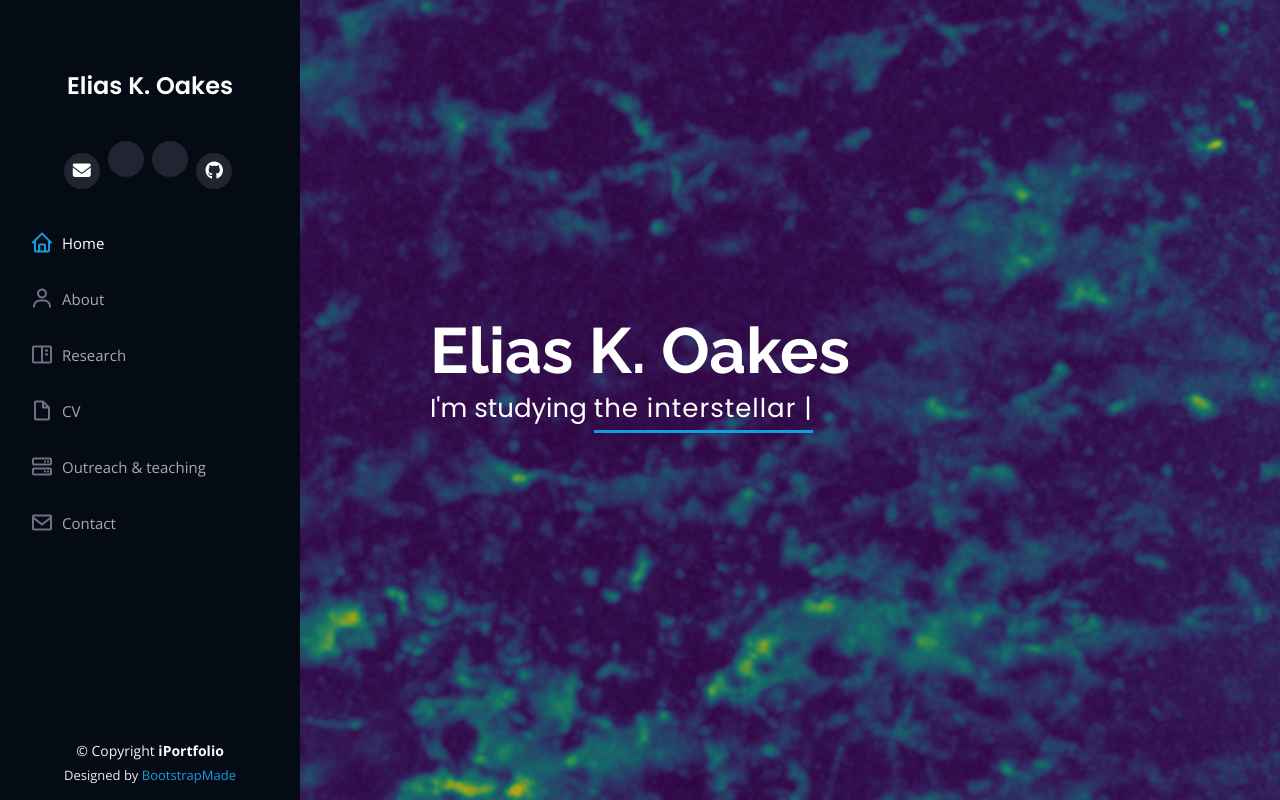
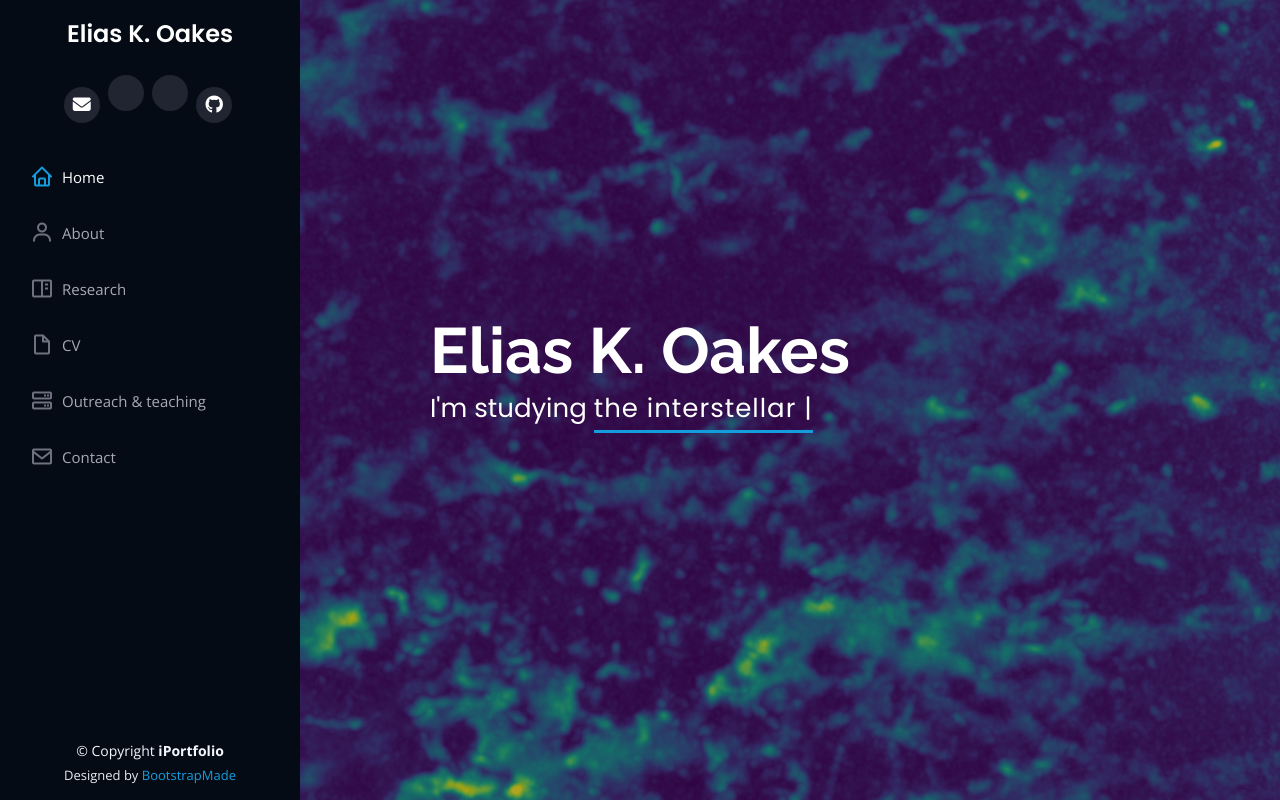
Before and after one commit to EOakes/eoakes.github.io, a plain HTML site: page index.html in a window 1280 px wide. Shown: the top 800 px of the page. Drawn offline with nearby package versions, Linux system fonts and the light colour scheme; some icons are missing.

Commit message:
Messing with the padding

```diff
--- a/index.html
+++ b/index.html
@@ -50,10 +50,8 @@
       <!-- TODO: make the sidebar smaller -->
       <div class="profile">
         <!-- <img src="assets/img/profile-img_elias.jpg" alt="" class="img-fluid rounded-circle"> -->
-        <br><br><br>
-        <h1 class="text-light"><a href="index.html">Elias K. Oakes</a></h1>
-        <br>
-        <div class="social-links mt-3 text-center">
+        <h1 style="padding-top:20px" class="text-light"><a href="index.html">Elias K. Oakes</a></h1>
+        <div style="padding-top:10px" class="social-links mt-3 text-center">
           <a href="#contact" class="nav-link scrollto"><i class="fas fa-envelope big-icon"></i></a>
           <a href="https://ui.adsabs.harvard.edu/public-libraries/DiaMt20zQ16uLSANMjoQVQ" target="_blank"><i class="ai ai-ads big-icon"></i></a>
           <a href="https://arxiv.org/search/?query=Elias+Oakes&searchtype=author" target="_blank"><i class="ai ai-arxiv big-icon"></i></a>
```
